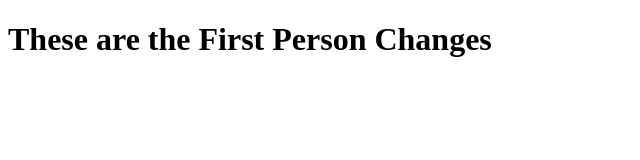
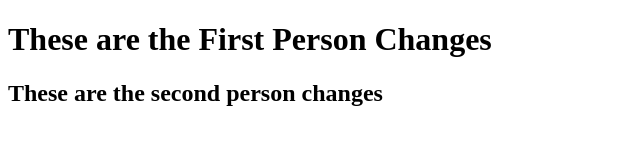
Before and after one commit to hemachandrika014/GitCollab, a plain HTML site: page index.html in a window 1280 px wide. Shown: the whole page, without its empty margins (0-640 px from the left). Drawn offline with Linux system fonts and the light colour scheme.

Commit message:
second person

```diff
--- a/index.html
+++ b/index.html
@@ -7,5 +7,6 @@
 </head>
 <body>
     <h1>These are the First Person Changes</h1>
+    <h2>These are the second person changes</h2>
 </body>
 </html>
```
